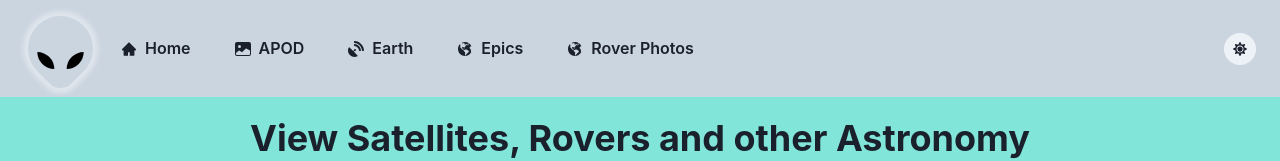
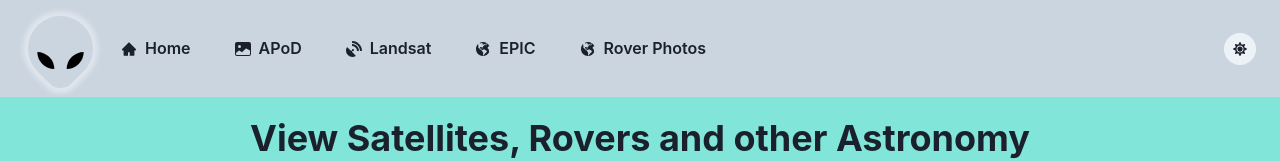
Before and after one commit to UniversallyRy/nasaApp, a Next.js app: page / in a window 1280 px wide. Shown: the top 161 px of the page. Built offline with nearby package versions, Linux system fonts and the light colour scheme.

Commit message:
naming changes

```diff
--- a/components/HeaderNav.tsx
+++ b/components/HeaderNav.tsx
@@ -78,7 +78,7 @@ const HeaderNav = () => {
                   variant="ghost"
                   leftIcon={<BsFillImageFill />}
                 >
-                  APOD
+                  APoD
                 </Button>
               </NextLink>
               <NextLink href="/earth">
@@ -98,7 +98,7 @@ const HeaderNav = () => {
                   variant="ghost"
                   leftIcon={<GiEarthAmerica />}
                 >
-                  Epics
+                  EPIC
                 </Button>
               </NextLink>
               <NextLink href="/rover">
@@ -127,17 +127,17 @@ const HeaderNav = () => {
             />
             <HeaderButton
               href="/apods"
-              title="APOD"
+              title="APoD"
               buttonIcon={<BsFillImageFill />}
             />
             <HeaderButton
               href="/earth"
-              title="Earth"
+              title="Landsat"
               buttonIcon={<FaSatelliteDish />}
             />
             <HeaderButton
               href="/epic"
-              title="Epics"
+              title="EPIC"
               buttonIcon={<GiEarthAmerica />}
             />
             <HeaderButton
```
